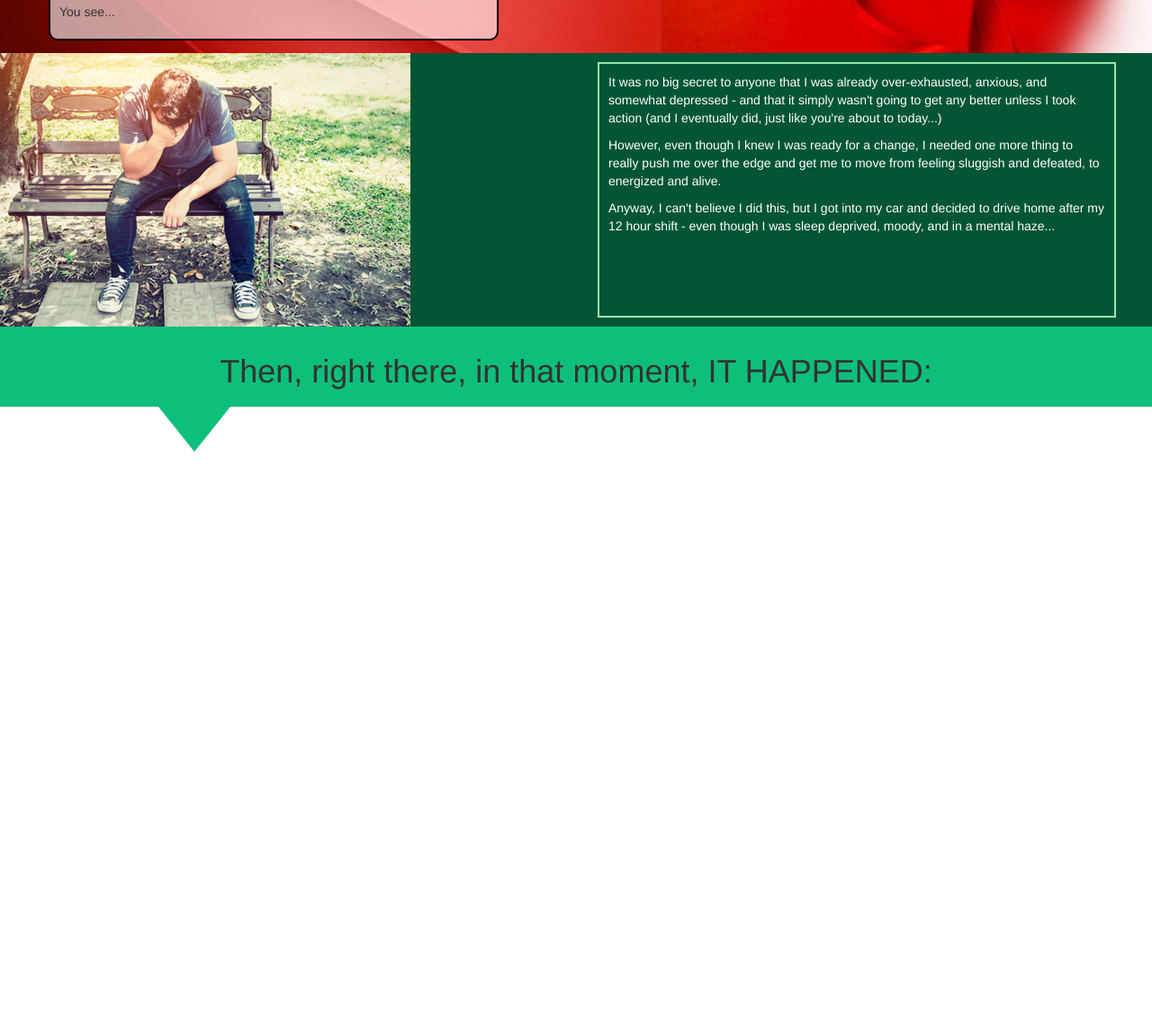
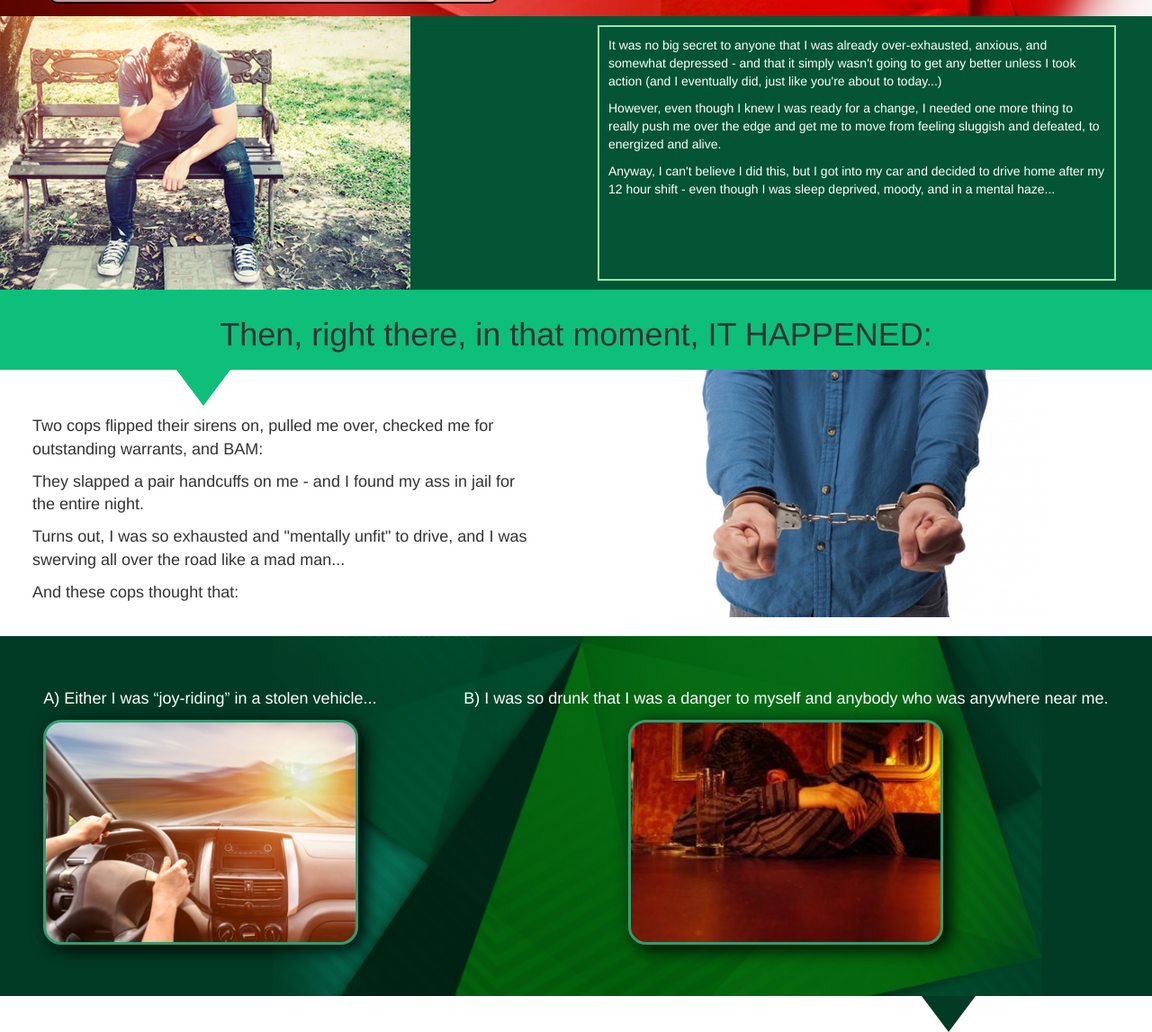
Before and after one commit to Flores120/DD-client, a plain HTML site: page index.html in a window 1280 px wide. Shown: the part 1160-2307 px from the top of the page at 90% size. Before the commit the page ends 1662 px from the top, so only its background shows below. Drawn offline with nearby package versions, Linux system fonts and the light colour scheme.

Commit message:
adds more images and content

```diff
--- a/css/styles.css
+++ b/css/styles.css
@@ -16,14 +16,26 @@ li {
   margin: auto;
 }
 .cuffs-container {
-  border: solid 3px green;
+  border: solid 4px #028150;
   width: 80%;
   margin: auto;
+  margin-bottom: 15px;
 }
-.content-cuffs {
+.cuffs-container img {
+  width: 80%;
+  max-width: 400px;
+  display: block;
+  margin: auto;
+}
+.content-cuffs-container {
   width: 100%;
   background:radial-gradient(ellipse at center, rgba(191,255,232,1) 0%, rgba(2,129,80,1) 100%);
   padding: 10px;
+}
+.content-cuffs {
+  width: 85%;
+  margin: auto;
+  font-weight: 500;
 }
 .content {
   padding: 10px;
@@ -58,6 +70,43 @@ li {
   border: solid 2px #99e5ae;
   padding: 10px;
 }
+.man-cuffs-content {
+  margin: 2em;
+  margin-top: 50px;
+  font-size: 18px;
+  font-weight: 500;
+}
+.man-cuffs img {
+  display: block;
+  margin: auto;
+}
+.choices {
+  position: relative;
+  width: 100%;
+  height: 400px;
+  background: url('../img/green-bg.jpg');
+  background-position: center;
+  background-size: cover;
+  font-size: 18px;
+  color: white;
+  display: flex;
+  justify-content: space-around;
+  align-items: center;
+}
+.choices span {
+  width: 400px;
+}
+.choices:before {
+  content:"";
+  position: absolute;
+  left: 80%;
+  top: 100%;
+  width: 30px;
+  height: 30px;
+  border-left: 30px solid transparent;
+  border-right: 30px solid transparent;
+  border-top: 40px solid #023b25;
+}
 #ithappened {
   width: 100%;
   background-color: #0dbf7a;
@@ -71,10 +120,9 @@ li {
   top: 100%;
   width: 30px;
   height: 30px;
-  border-left: 40px solid transparent;
-  border-right: 40px solid transparent;
-  border-top: 50px solid #0dbf7a;
-}
+  border-left: 30px solid transparent;
+  border-right: 30px solid transparent;
+  border-top: 40px solid #0dbf7a;
 }
 #cuffs {
   margin: auto;
@@ -82,9 +130,34 @@ li {
   display: block;
 }
 #paul {
-  margin-top: 20px;
+  display: block;
+  font-size: 20px;
+  margin: 20px;
   margin-left: 200px;
 }
 #couple {
   float: right;
 }
+#choiceA {
+  width: 350px;
+  height: 250px;
+  border-radius: 20px;
+  border: solid 3px #329c73;
+  display: flex;
+  justify-content: center;
+  box-shadow: 7px 5px 20px 0px black;
+  background: url('../img/driving.jpg');
+  background-position: center;
+  background-size: cover;
+}
+#choiceB {
+  width: 350px;
+  height: 250px;
+  border-radius: 20px;
+  border: solid 3px #329c73;
+  margin: auto;
+  box-shadow: 7px 5px 20px 0px black;
+  background: url('../img/depressed-man-3.png');
+  background-position: center;
+  background-size: cover;
+}
--- a/index.html
+++ b/index.html
@@ -13,11 +13,13 @@
         <h1>And this is a pair of handcuffs</h1>
         <img id="cuffs" src="img/cuffs.jpg">
       </div>
+      <div class="content-cuffs-container">
         <div class="content-cuffs">
           <p>And in a matter of minutes, you'll discover why this pair of handcuffs carries the SECRET to reversing the negative effects of fatigue and burn-out....</p>
           <p>Evaporating the dreadfu; harm that aging is causing on your body...</p>
           <p>And you'll see why these "ordinary" handcuffs carry the secret to returning your body back to optimal health - so you can have more energy, get more done, revive your sex drive, boost your mood, and so much more.</p>
           <p>That's right you'll uncover proven energy and mood boosting secrets simply by watching this presentation today to the very end...tips like:</p>
+        </div>
       </div>
       <div class="couples-container">
         <div class="row">
@@ -27,6 +29,7 @@
               <li>The fastest way on earth to boost your mood <b>without</b> relying on harmful drugs or pills...</li>
               <li>The number 1 KILLER when it comes to overcoming fatigue and why you must AVOID this at all costs(this is a mistake even "healthiest" people make , and it will ruin you rchances for success!)</li>
             </ul>
+            <span id="plus">Plus a whole lot more!</span>
           </div>
           <div class="col-sm-6">
             <img id="couple" src="img/couple.jpg" alt="couple">
@@ -37,6 +40,7 @@
           <p>I can tell this: what I'm revealing toady is the citting edge of well-being:fresh, new, and different...</p>
           <p>And a few of my quick tips I'll be giving you today will get you started within MINUTES on the path to feeling amazing each and every morning, day, and night.</p>
           <p>This will not only renew your hope.... it will change the way you look at things forever.</p>
+        </div>
       </div>
         <div class="heart-container">
           <div class="heart-content">
@@ -63,6 +67,28 @@
         <div id="ithappened">
           <h1>Then, right there, in that moment, IT HAPPENED:</h1>
         </div>
+        <div class="row">
+          <div class="col-sm-6">
+            <div class="man-cuffs-content">
+              <p>Two cops flipped their sirens on, pulled me over, checked me for outstanding warrants, and BAM:</p>
+              <p>They slapped a pair handcuffs on me - and I found my ass in jail for the entire night.</p>
+              <p>Turns out, I was so exhausted and "mentally unfit" to drive, and I was swerving all over the road like a mad man...</p>
+              <p>And these cops thought that:</p>
+            </div>
+          </div>
+          <div class="col-sm-6 man-cuffs">
+            <img src="img/cuffs2.jpg" alt="A man in cuffs">
+          </div>
+        </div>
+        <div class="choices">
+          <div class="choiceA">
+            <p>A) Either I was “joy-riding” in a stolen vehicle...</p>
+            <div id="choiceA"></div>
+          </div>
+          <div class="choiceB">
+            <p>B) I was so drunk that I was a danger to myself and anybody who was anywhere near me.</p>
+            <div id="choiceB"></div>
+          </div>
         </div>
       </div>
   </body>
```
Also changed, not shown: img/cuffs2.jpg (added), img/depressed-man-3.png (added), img/driving.jpg (added), img/green-bg.jpg (added), 1 other file. Lines whose indentation alone changed are shown as unchanged.
